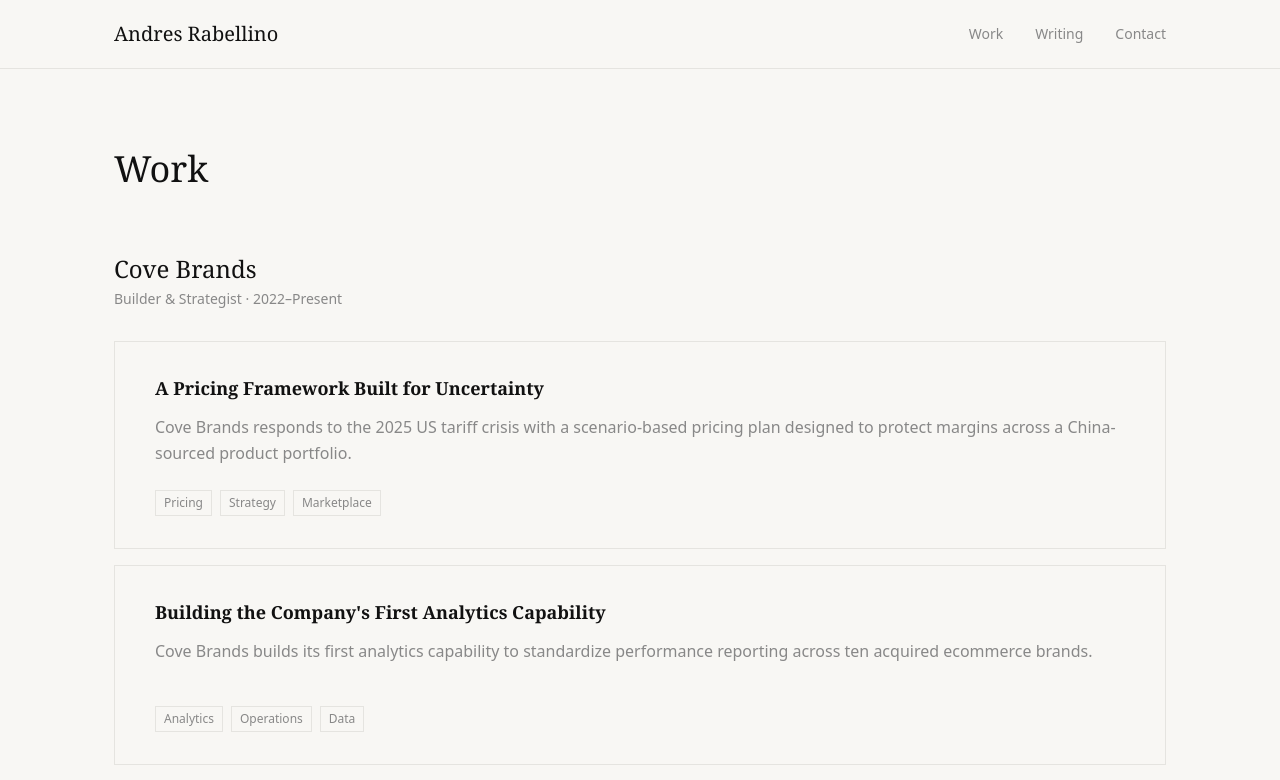
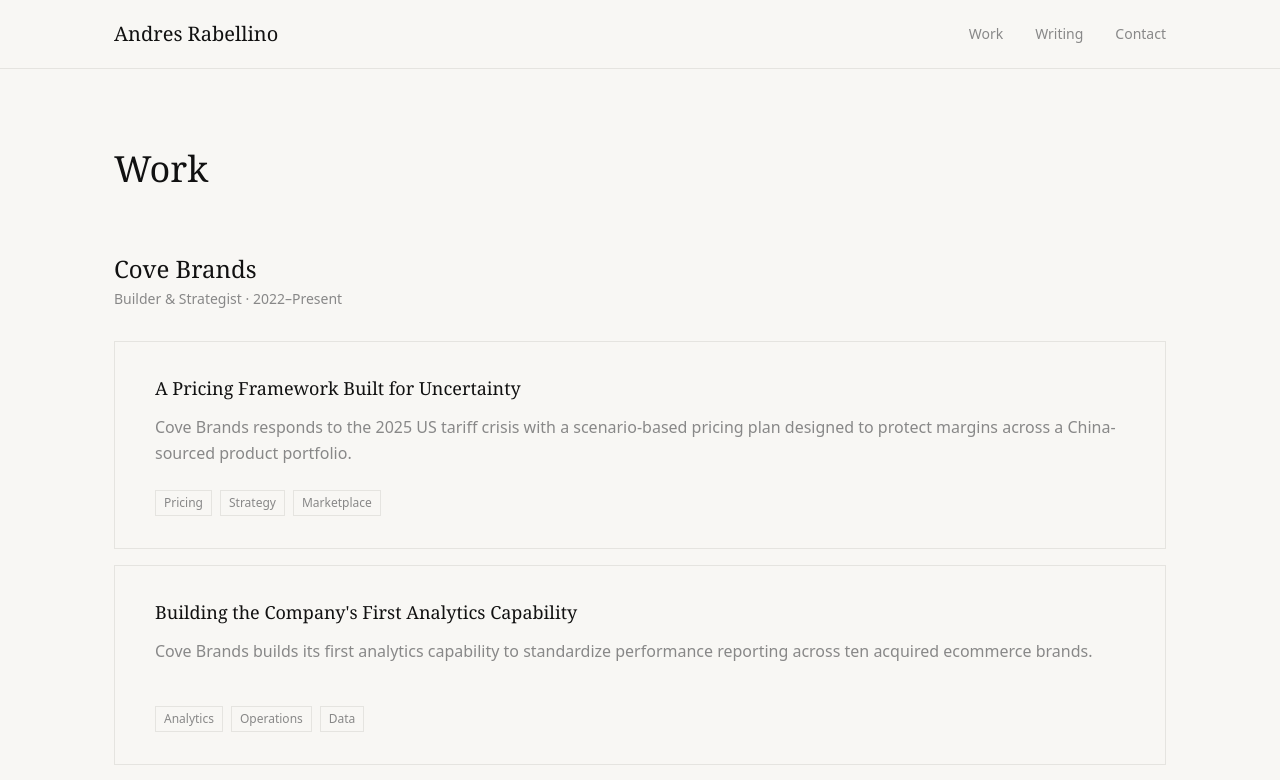
Before and after one commit to stringbeandres/andres-website, a Next.js app: page /work in a window 1280 px wide. Shown: the top 780 px of the page. Built offline with nearby package versions, Linux system fonts and the light colour scheme.

Commit message:
Work page typography hierarchy fixes

```diff
--- a/app/work/page.tsx
+++ b/app/work/page.tsx
@@ -11,7 +11,7 @@
           <div key={section.company}>
             {/* Section header */}
             <div className="mb-8 max-w-[720px]">
-              <h2 className="font-serif text-2xl text-[#111111] mb-1">{section.company}</h2>
+              <h2 className="font-serif text-2xl font-normal text-[#111111] mb-1">{section.company}</h2>
               <p className="text-sm text-[#888888]">{section.role} · {section.years}</p>
             </div>
 
@@ -20,7 +20,7 @@
               {workData && section.initiatives.map((item) => (
                 <div key={item.title} className="w-full border border-[#E5E4E0] px-10 py-8 flex flex-col justify-between min-h-[200px]">
                   <div>
-                    <h3 className="font-serif text-lg font-semibold text-[#111111] mb-3">{item.title}</h3>
+                    <h3 className="font-serif text-lg font-normal text-[#111111] mb-3">{item.title}</h3>
                     <p className="text-[#888888] leading-relaxed">{item.description}</p>
                   </div>
                   <div className="flex items-center justify-between mt-6">
```
